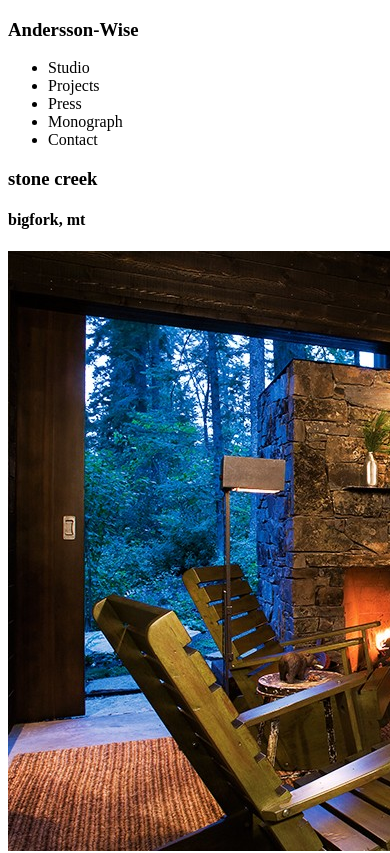
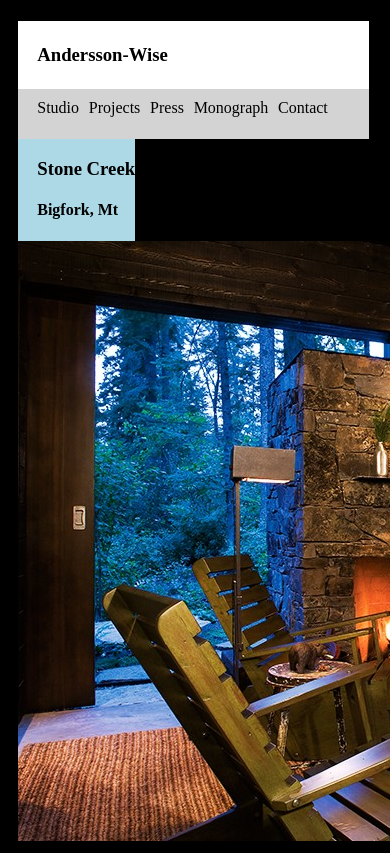
Before and after one commit to cafrinko/Responsive-Design-Code-Review, a plain HTML site: page index.html in a window 390 px wide. Shown: the top 853 px of the page. Drawn offline with Linux system fonts and the light colour scheme.

Commit message:
makes nav section of mobile view

```diff
--- a/css/styles.css
+++ b/css/styles.css
@@ -0,0 +1,73 @@
+*:not(body):not(html) {
+  box-sizing: border-box;
+  /*margin: 0.5vh 0.5vw 0.5vh 0.5vw;*/
+}
+
+body {
+  background: black;
+  text-transform: capitalize;
+}
+
+.cf:after {
+  content: "";
+  display: block;
+  clear: both;
+}
+
+.container {
+  /*background: black;*/
+  width: 100%;
+  /*font-family: serif;*/
+  margin: 2.5vh 2.5vw 2.5vh 2.5vw;
+}
+
+@media only screen and (max-width: 600px) {
+  .nav {
+    background: white;
+    width: 90vw;
+    height: 14vh;
+    /*margin-left: 2.5vw;
+    margin-top: 5vw;*/
+  }
+
+  .nav h3 {
+    /*background: white;*/
+    font-family: serif;
+    width: 100%;
+    height: 8vh;
+    display: table-cell;
+    vertical-align: middle;
+    padding: 0 0 0 5vw;
+    margin-top: 2.5vh;
+    /*text-transform: capitalize;*/
+  }
+
+  .nav ul {
+    background: lightgrey;
+    display: inline-block;
+    list-style: none;
+    float: left;
+    width: 100%;
+    height: 6vh;
+    margin: 0;
+    padding: 0 0 0 5vw;
+    /*text-transform: capitalize;*/
+  }
+
+  .nav li {
+    /*background: navy;*/
+    float: left;
+    padding: 1.25vh 2.5vw 0 0;
+    /*text-transform: capitalize;*/
+  }
+
+  .location {
+    background: lightblue;
+    width: 100%;
+    height: 12vh;
+    padding-left: 5vw;
+    display: table-cell;
+    vertical-align: middle;
+  }
+
+}
--- a/index.html
+++ b/index.html
@@ -6,8 +6,8 @@
     <title>Responsive Design</title>
   </head>
   <body>
-    <div class="container">
-      <div class="nav">
+    <div class="container cf">
+      <div class="nav cf">
         <h3>Andersson-Wise</h3>
         <ul>
           <li>Studio</li>
@@ -18,21 +18,21 @@
         </ul>
       </div>
 
-      <div class="location">
+      <div class="location cf">
         <h3>stone creek</h3>
         <h4>bigfork, mt</h4>
       </div>
 
-      <div class="hero">
+      <div class="hero cf">
         <img src="img/stonecreek.jpg" alt="Stonecreek Lodge Room"/>
         <h4>> featured project stone creek camp house</h4>
       </div>
 
-      <div class="press">
+      <div class="press cf">
         <h4>> featured press on the books - saint elmo public market</h4>
       </div>
 
-      <div class="description">
+      <div class="description cf">
         Andersson-Wise is an architecture &amp; design studio based in Austin, Texas. Our collaborative approach to residential, institutional, and hospitality architecture results in precise solutions carefully attuned to their purpose.
       </div>
 
```
